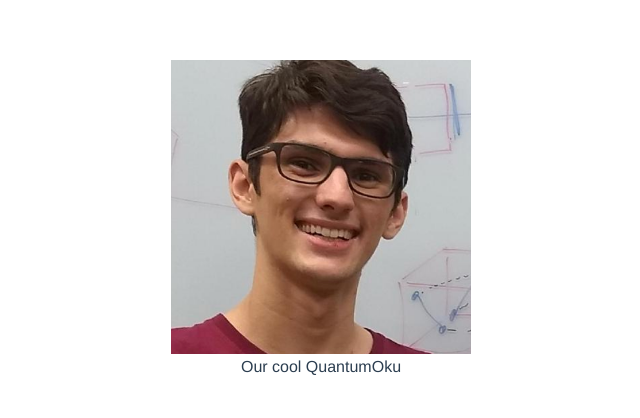
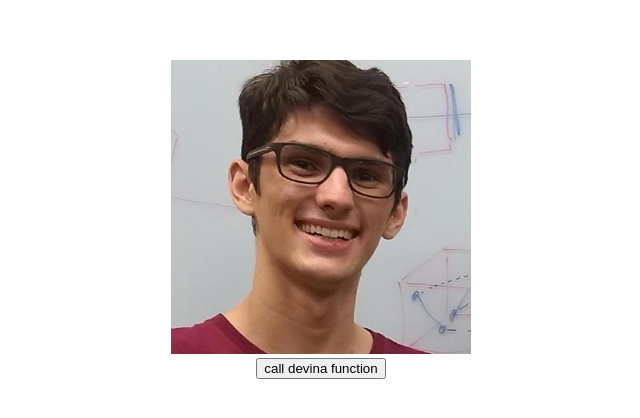
Before and after one commit to IvanIsCoding/Quantomoku, a Vue app in the folder client/: page / in a window 1280 px wide. Shown: the top 418 px of the page, without its empty margins (319-959 px from the left). Built offline with nearby package versions, Linux system fonts and the light colour scheme.

Commit message:
Add basic devina function

```diff
--- a/client/src/components/MainComponent.vue
+++ b/client/src/components/MainComponent.vue
@@ -1,5 +1,7 @@
 <template>
-  <div class="hello">Our cool QuantumOku</div>
+  <div class="hello">
+    <button @click="devina">call devina function</button>
+  </div>
 </template>
 
 <script>
@@ -7,6 +9,11 @@ export default {
   name: "HelloWorld",
   props: {
     msg: String
+  },
+  methods: {
+    devina: function() {
+      alert("devina function called");
+    }
   }
 };
 </script>
```
